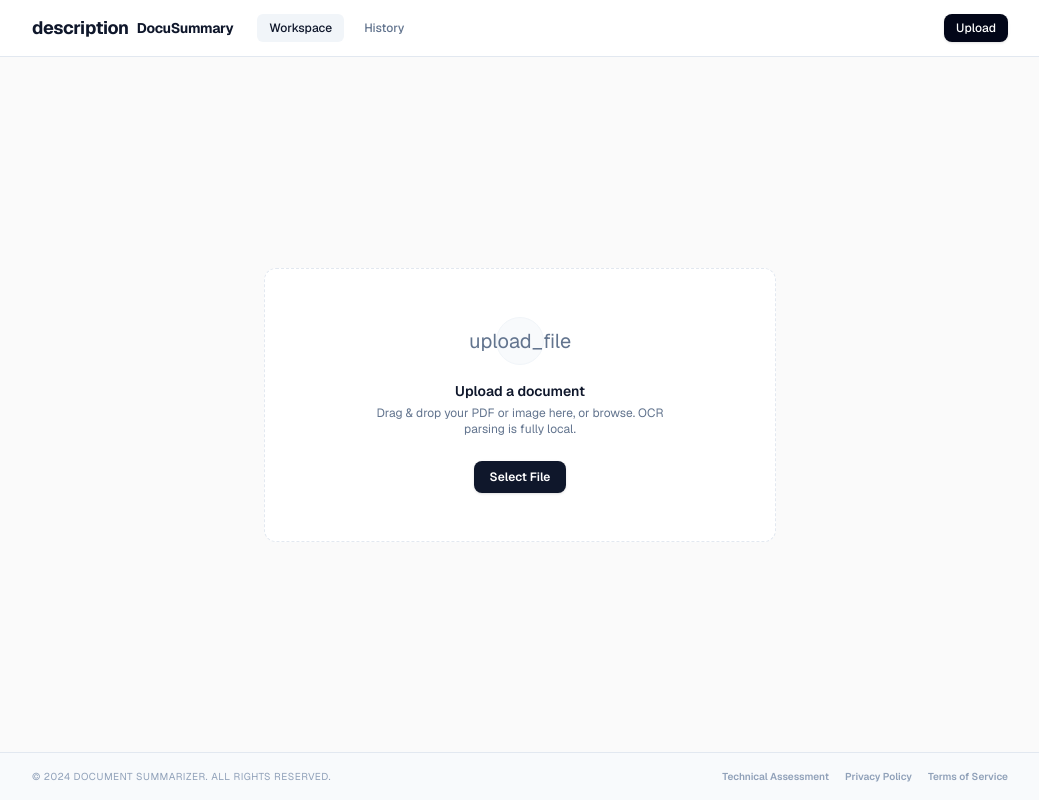
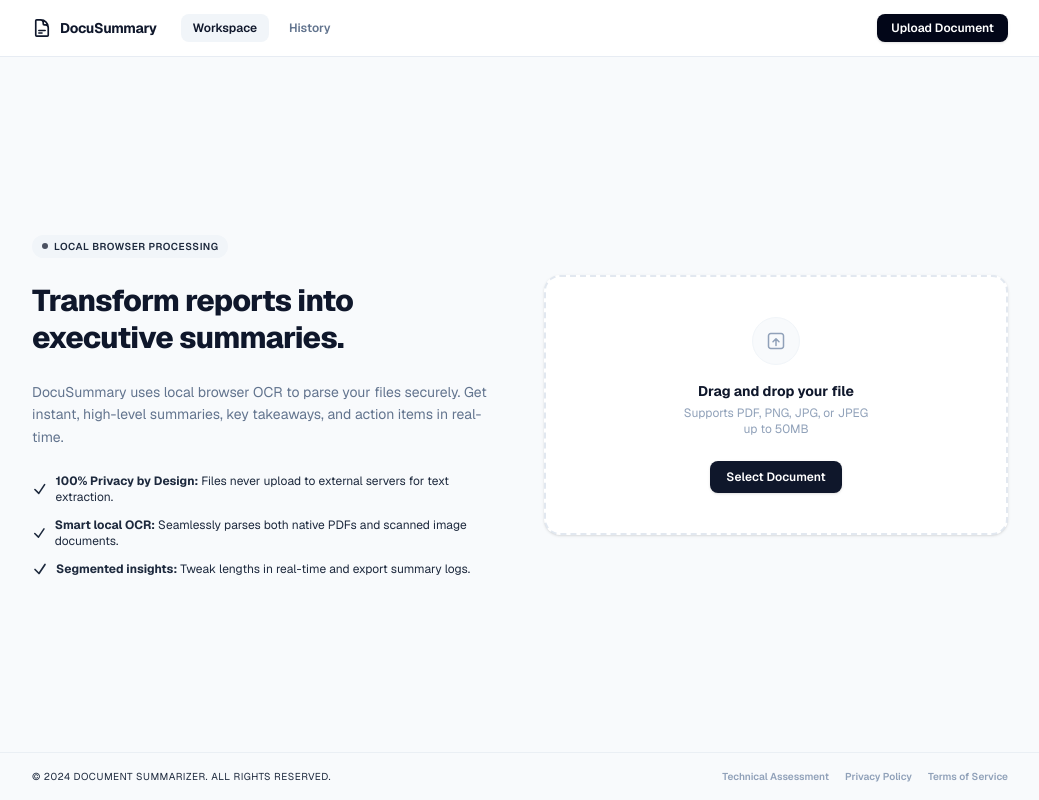
Before and after one commit to AzimAbdulla10/document-summarizer, a Next.js app: page / in a window 1280 px wide. Shown: the whole page, without its empty margins (120-1159 px from the left). Built offline with nearby package versions, Linux system fonts and the light colour scheme.

Commit message:
Redesign: Redo UI to premium-minimalist layout, replacing external icon scripts with self-contained inline SVGs and adding a SaaS features column to fill space elegantly

```diff
--- a/src/app/page.tsx
+++ b/src/app/page.tsx
@@ -370,9 +370,9 @@
   });
 
   return (
-    <div className="min-h-screen bg-[#FAFAFA] text-slate-800 flex flex-col font-sans antialiased selection:bg-slate-900 selection:text-white">
+    <div className="min-h-screen bg-[#F8FAFC] text-slate-800 flex flex-col font-sans antialiased selection:bg-slate-900 selection:text-white">
       {/* TopNavBar */}
-      <header className="bg-white border-b border-slate-200 sticky top-0 z-50">
+      <header className="bg-white border-b border-slate-200/80 sticky top-0 z-50">
         <div className="flex justify-between items-center px-6 h-14 w-full max-w-5xl mx-auto">
           {/* Logo & Brand */}
           <div className="flex items-center gap-6">
@@ -383,9 +383,9 @@
               }}
               className="font-bold text-sm text-slate-900 tracking-tight flex items-center gap-2 hover:opacity-90"
             >
-              <span className="material-symbols-outlined text-slate-900 text-[18px]" style={{ fontVariationSettings: "'FILL' 1" }}>
-                description
-              </span>
+              <svg className="w-5 h-5 text-slate-900" fill="none" stroke="currentColor" strokeWidth="2" viewBox="0 0 24 24">
+                <path strokeLinecap="round" strokeLinejoin="round" d="M19.5 14.25v-2.625a3.375 3.375 0 00-3.375-3.375h-1.5A1.125 1.125 0 0113.5 7.125v-1.5a3.375 3.375 0 00-3.375-3.375H8.25m0 12.75h7.5m-7.5 3H12M10.5 2.25H5.625c-.621 0-1.125.504-1.125 1.125v17.25c0 .621.504 1.125 1.125 1.125h12.75c.621 0 1.125-.504 1.125-1.125V11.25a9 9 0 00-9-9z" />
+              </svg>
               DocuSummary
             </button>
             <nav className="flex items-center gap-2">
@@ -394,20 +394,20 @@
                   setView("workspace");
                   setSelectedHistoryItem(null);
                 }}
-                className={`text-xs font-medium px-3 py-1.5 rounded-md transition-colors ${
+                className={`text-xs font-semibold px-3 py-1.5 rounded-lg transition-colors ${
                   view === "workspace"
                     ? "bg-slate-100 text-slate-900"
-                    : "text-slate-500 hover:text-slate-900"
+                    : "text-slate-500 hover:text-slate-900 hover:bg-slate-50"
                 }`}
               >
                 Workspace
               </button>
               <button
                 onClick={() => setView("history")}
-                className={`text-xs font-medium px-3 py-1.5 rounded-md transition-colors ${
+                className={`text-xs font-semibold px-3 py-1.5 rounded-lg transition-colors ${
                   view === "history"
                     ? "bg-slate-100 text-slate-900"
-                    : "text-slate-500 hover:text-slate-900"
+                    : "text-slate-500 hover:text-slate-900 hover:bg-slate-50"
                 }`}
               >
                 History
@@ -425,9 +425,9 @@
             />
             <button
               onClick={triggerFileSelect}
-              className="bg-slate-950 text-white text-xs font-medium px-3 py-1.5 rounded-lg hover:bg-slate-800 transition-colors shadow-sm"
+              className="bg-slate-950 text-white text-xs font-semibold px-3.5 py-1.5 rounded-lg hover:bg-slate-800 transition-colors shadow-sm"
             >
-              Upload
+              Upload Document
             </button>
           </div>
         </div>
@@ -467,7 +467,9 @@
               <div className="flex-grow overflow-y-auto">
                 {filteredHistory.length === 0 ? (
                   <div className="p-8 text-center text-slate-400 flex flex-col items-center justify-center h-full">
-                    <span className="material-symbols-outlined text-2xl mb-1 text-slate-300">folder_open</span>
+                    <svg className="w-8 h-8 text-slate-300 mb-2" fill="none" stroke="currentColor" strokeWidth="2" viewBox="0 0 24 24">
+                      <path strokeLinecap="round" strokeLinejoin="round" d="M2.25 13.5h3.86a2.25 2.25 0 012.008 1.24l.885 1.77a2.25 2.25 0 002.007 1.24h1.98a2.25 2.25 0 002.007-1.24l.885-1.77a2.25 2.25 0 012.007-1.24h3.86m-18 0h18" />
+                    </svg>
                     <p className="text-xs">No records found</p>
                   </div>
                 ) : (
@@ -490,9 +492,9 @@
                           }`}
                         >
                           <td className="py-3 px-4 font-medium text-slate-900 flex items-center gap-2">
-                            <span className="material-symbols-outlined text-[16px] text-slate-400">
-                              {item.filetype === "PDF" ? "description" : "image"}
-                            </span>
+                            <svg className="w-4 h-4 text-slate-400" fill="none" stroke="currentColor" strokeWidth="2" viewBox="0 0 24 24">
+                              <path strokeLinecap="round" strokeLinejoin="round" d="M19.5 14.25v-2.625a3.375 3.375 0 00-3.375-3.375h-1.5A1.125 1.125 0 0113.5 7.125v-1.5a3.375 3.375 0 00-3.375-3.375H8.25m0 12.75h7.5m-7.5 3H12M10.5 2.25H5.625c-.621 0-1.125.504-1.125 1.125v17.25c0 .621.504 1.125 1.125 1.125h12.75c.621 0 1.125-.504 1.125-1.125V11.25a9 9 0 00-9-9z" />
+                            </svg>
                             <span className="truncate max-w-[150px]" title={item.filename}>
                               {item.filename}
                             </span>
@@ -533,7 +535,9 @@
                       onClick={() => setSelectedHistoryItem(null)}
                       className="text-slate-400 hover:text-slate-600"
                     >
-                      <span className="material-symbols-outlined text-[16px]">close</span>
+                      <svg className="w-4 h-4" fill="none" stroke="currentColor" strokeWidth="2" viewBox="0 0 24 24">
+                        <path strokeLinecap="round" strokeLinejoin="round" d="M6 18L18 6M6 6l12 12" />
+                      </svg>
                     </button>
                   </div>
                   <div className="p-4 flex-grow overflow-y-auto flex flex-col gap-4 text-xs">
@@ -566,7 +570,9 @@
                         onClick={() => handleOpenHistoryItem(selectedHistoryItem)}
                         className="w-full bg-slate-950 text-white py-2 rounded-lg text-xs font-semibold hover:bg-slate-800 transition-colors flex items-center justify-center gap-1.5 shadow-sm"
                       >
-                        <span className="material-symbols-outlined text-[16px]">open_in_new</span>
+                        <svg className="w-3.5 h-3.5" fill="none" stroke="currentColor" strokeWidth="2" viewBox="0 0 24 24">
+                          <path strokeLinecap="round" strokeLinejoin="round" d="M13.5 6H5.25A2.25 2.25 0 003 8.25v10.5A2.25 2.25 0 005.25 21h10.5A2.25 2.25 0 0018 18.75V10.5m-10.5 6L21 3m0 0h-5.25M21 3v5.25" />
+                        </svg>
                         Open in Workspace
                       </button>
                     )}
@@ -574,14 +580,18 @@
                       onClick={() => deleteHistoryItem(selectedHistoryItem.id)}
                       className="w-full bg-transparent text-rose-600 border border-rose-100 py-2 rounded-lg text-xs font-semibold hover:bg-rose-50 transition-colors flex items-center justify-center gap-1.5"
                     >
-                      <span className="material-symbols-outlined text-[16px]">delete</span>
+                      <svg className="w-3.5 h-3.5" fill="none" stroke="currentColor" strokeWidth="2" viewBox="0 0 24 24">
+                        <path strokeLinecap="round" strokeLinejoin="round" d="M14.74 9l-.346 9m-4.788 0L9.26 9m9.968-3.21c.342.052.682.107 1.022.166m-1.022-.165L18.16 19.673a2.25 2.25 0 01-2.244 2.077H8.084a2.25 2.25 0 01-2.244-2.077L4.772 5.79m14.456 0a48.108 48.108 0 00-3.478-.397m-12 .562c.34-.059.68-.114 1.022-.165m0 0a48.11 48.11 0 013.478-.397m7.5 0v-.916c0-1.18-.91-2.164-2.09-2.201a51.964 51.964 0 00-3.32 0c-1.18.037-2.09 1.022-2.09 2.201v.916m7.5 0a48.667 48.667 0 00-7.5 0" />
+                      </svg>
                       Delete Record
                     </button>
                   </div>
                 </>
               ) : (
                 <div className="flex-grow flex flex-col items-center justify-center text-center text-slate-400 p-6 h-full">
-                  <span className="material-symbols-outlined text-xl mb-1 text-slate-300">info</span>
+                  <svg className="w-6 h-6 text-slate-300 mb-1" fill="none" stroke="currentColor" strokeWidth="2" viewBox="0 0 24 24">
+                    <path strokeLinecap="round" strokeLinejoin="round" d="M11.25 11.25l.041-.02a.75.75 0 111.063.852l-.708 2.836a.75.75 0 001.063.852l.041-.021M21 12a9 9 0 11-18 0 9 9 0 0118 0zm-9-3.75h.008v.008H12V8.25z" />
+                  </svg>
                   <p className="text-[11px]">Select a run to view specs and options.</p>
                 </div>
               )}
@@ -594,31 +604,69 @@
           <div className="flex-grow flex flex-col overflow-hidden h-full">
             {/* 1. LANDING/UPLOAD STATE */}
             {!file && !extractionError && (
-              <main className="flex-grow flex items-center justify-center p-6">
+              <main className="flex-grow flex items-center justify-center max-w-5xl mx-auto w-full px-6 py-12">
+                <div className="grid md:grid-cols-12 gap-12 items-center w-full">
+                  {/* Left Column: Context / Features */}
+                  <div className="md:col-span-6 space-y-6">
+                    <div className="inline-flex items-center gap-1.5 px-2.5 py-1 rounded-full bg-slate-100 text-slate-800 text-[10px] font-semibold uppercase tracking-wider">
+                      <span className="w-1.5 h-1.5 rounded-full bg-slate-900 animate-pulse"></span>
+                      Local Browser Processing
+                    </div>
+                    <h1 className="text-3xl font-extrabold text-slate-900 tracking-tight leading-tight">
+                      Transform reports into executive summaries.
+                    </h1>
+                    <p className="text-sm text-slate-500 leading-relaxed">
+                      DocuSummary uses local browser OCR to parse your files securely. Get instant, high-level summaries, key takeaways, and action items in real-time.
+                    </p>
+                    <div className="space-y-3 text-xs text-slate-650">
+                      <div className="flex items-center gap-2">
+                        <svg className="w-4 h-4 text-slate-800" fill="none" stroke="currentColor" strokeWidth="2.5" viewBox="0 0 24 24">
+                          <path strokeLinecap="round" strokeLinejoin="round" d="M4.5 12.75l6 6 9-13.5" />
+                        </svg>
+                        <span><strong>100% Privacy by Design:</strong> Files never upload to external servers for text extraction.</span>
+                      </div>
+                      <div className="flex items-center gap-2">
+                        <svg className="w-4 h-4 text-slate-800" fill="none" stroke="currentColor" strokeWidth="2.5" viewBox="0 0 24 24">
+                          <path strokeLinecap="round" strokeLinejoin="round" d="M4.5 12.75l6 6 9-13.5" />
+                        </svg>
+                        <span><strong>Smart local OCR:</strong> Seamlessly parses both native PDFs and scanned image documents.</span>
+                      </div>
+                      <div className="flex items-center gap-2">
+                        <svg className="w-4 h-4 text-slate-800" fill="none" stroke="currentColor" strokeWidth="2.5" viewBox="0 0 24 24">
+                          <path strokeLinecap="round" strokeLinejoin="round" d="M4.5 12.75l6 6 9-13.5" />
+                        </svg>
+                        <span><strong>Segmented insights:</strong> Tweak lengths in real-time and export summary logs.</span>
+                      </div>
+                    </div>
+                  </div>
+                  {/* Right Column: Upload Card */}
+                  <div className="md:col-span-6">
                     <div
                       onDragEnter={handleDrag}
                       onDragOver={handleDrag}
                       onDragLeave={handleDrag}
                       onDrop={handleDrop}
                       onClick={triggerFileSelect}
-                  className={`w-full max-w-lg bg-white border border-dashed rounded-xl p-12 flex flex-col items-center justify-center text-center transition-colors cursor-pointer ${
+                      className={`bg-white border-2 border-dashed rounded-2xl p-10 flex flex-col items-center justify-center text-center transition-all duration-200 shadow-sm cursor-pointer ${
                         dragActive
                           ? "border-slate-900 bg-slate-50/50"
-                      : "border-slate-200 hover:border-slate-400 bg-white"
+                          : "border-slate-200 hover:border-slate-350"
                       }`}
                     >
-                  <div className="w-12 h-12 rounded-full bg-slate-50 flex items-center justify-center mb-4 border border-slate-100">
-                    <span className="material-symbols-outlined text-xl text-slate-500">
-                      upload_file
-                    </span>
+                      <div className="w-12 h-12 rounded-full bg-slate-50 border border-slate-100 flex items-center justify-center mb-4">
+                        <svg className="w-6 h-6 text-slate-400" fill="none" stroke="currentColor" strokeWidth="1.5" viewBox="0 0 24 24">
+                          <path strokeLinecap="round" strokeLinejoin="round" d="M12 16.5V9.75m0 0l3 3m-3-3l-3 3M6.75 19.5h10.5a2.25 2.25 0 002.25-2.25V6.75a2.25 2.25 0 00-2.25-2.25H6.75A2.25 2.25 0 004.5 6.75v10.5a2.25 2.25 0 002.25 2.25z" />
+                        </svg>
                       </div>
-                  <h3 className="text-sm font-semibold text-slate-900 mb-1">Upload a document</h3>
-                  <p className="text-xs text-slate-500 max-w-xs mx-auto mb-6">
-                    Drag & drop your PDF or image here, or browse. OCR parsing is fully local.
+                      <h3 className="text-sm font-bold text-slate-900 mb-1">Drag and drop your file</h3>
+                      <p className="text-xs text-slate-400 max-w-[200px] mx-auto mb-6">
+                        Supports PDF, PNG, JPG, or JPEG up to 50MB
                       </p>
                       <button className="bg-slate-900 text-white text-xs font-semibold px-4 py-2 rounded-lg hover:bg-slate-800 transition-colors shadow-sm">
-                    Select File
+                        Select Document
                       </button>
+                    </div>
+                  </div>
                 </div>
               </main>
             )}
@@ -648,7 +696,9 @@
               <main className="flex-grow flex items-center justify-center p-6">
                 <div className="w-full max-w-sm bg-rose-50/30 border border-rose-200 rounded-xl p-8 flex flex-col text-center shadow-sm">
                   <div className="w-10 h-10 rounded-full bg-rose-100 flex items-center justify-center mx-auto mb-3">
-                    <span className="material-symbols-outlined text-rose-600 text-[18px] font-bold">warning</span>
+                    <svg className="w-5 h-5 text-rose-600" fill="none" stroke="currentColor" strokeWidth="2.5" viewBox="0 0 24 24">
+                      <path strokeLinecap="round" strokeLinejoin="round" d="M12 9v3.75m9-.75a9 9 0 11-18 0 9 9 0 0118 0zm-9 3.75h.008v.008H12v-.008z" />
+                    </svg>
                   </div>
                   <h3 className="font-semibold text-xs text-slate-950 mb-1">Processing Failed</h3>
                   <p className="text-[11px] text-slate-500 mb-5 leading-relaxed">
@@ -689,14 +739,14 @@
                   {/* Header */}
                   <div className="flex items-center justify-between px-4 py-3 border-b border-slate-100 bg-slate-50/50 flex-shrink-0">
                     <div className="flex items-center gap-2 overflow-hidden pr-2">
-                      <span className="material-symbols-outlined text-[16px] text-slate-500">
-                        {file.name.toLowerCase().endsWith(".pdf") ? "picture_as_pdf" : "image"}
-                      </span>
+                      <svg className="w-4 h-4 text-slate-500 flex-shrink-0" fill="none" stroke="currentColor" strokeWidth="2" viewBox="0 0 24 24">
+                        <path strokeLinecap="round" strokeLinejoin="round" d="M19.5 14.25v-2.625a3.375 3.375 0 00-3.375-3.375h-1.5A1.125 1.125 0 0113.5 7.125v-1.5a3.375 3.375 0 00-3.375-3.375H8.25m0 12.75h7.5m-7.5 3H12M10.5 2.25H5.625c-.621 0-1.125.504-1.125 1.125v17.25c0 .621.504 1.125 1.125 1.125h12.75c.621 0 1.125-.504 1.125-1.125V11.25a9 9 0 00-9-9z" />
+                      </svg>
                       <span className="text-xs font-semibold text-slate-900 truncate" title={file.name}>
                         {file.name}
                       </span>
                       {numPages !== null && (
-                        <span className="bg-slate-100 text-slate-500 font-mono text-[9px] px-1.5 py-0.5 rounded-full border border-slate-200">
+                        <span className="bg-slate-100 text-slate-500 font-mono text-[9px] px-1.5 py-0.5 rounded-full border border-slate-200 flex-shrink-0">
                           {numPages}p
                         </span>
                       )}
@@ -705,7 +755,9 @@
                       onClick={handleReset}
                       className="text-slate-500 hover:text-slate-900 text-xs font-medium flex items-center gap-1 transition-colors"
                     >
-                      <span className="material-symbols-outlined text-[16px]">close</span>
+                      <svg className="w-3.5 h-3.5" fill="none" stroke="currentColor" strokeWidth="2" viewBox="0 0 24 24">
+                        <path strokeLinecap="round" strokeLinejoin="round" d="M6 18L18 6M6 6l12 12" />
+                      </svg>
                       Clear
                     </button>
                   </div>
@@ -766,14 +818,19 @@
                         }}
                         className="flex items-center gap-1 px-2.5 py-1.5 bg-white border border-slate-200 text-slate-700 hover:bg-slate-50 transition-colors rounded-lg text-xs font-semibold shadow-sm"
                       >
-                        <span className="material-symbols-outlined text-[16px]">content_copy</span>
+                        <svg className="w-3.5 h-3.5" fill="none" stroke="currentColor" strokeWidth="2" viewBox="0 0 24 24">
+                          <rect x="9" y="9" width="13" height="13" rx="2" ry="2"></rect>
+                          <path d="M5 15H4a2 2 0 01-2-2V4a2 2 0 012-2h9a2 2 0 012 2v1"></path>
+                        </svg>
                         Copy
                       </button>
                       <button
                         onClick={downloadMarkdown}
                         className="flex items-center gap-1 px-2.5 py-1.5 bg-slate-900 text-white hover:bg-slate-800 transition-colors rounded-lg text-xs font-semibold shadow-sm"
                       >
-                        <span className="material-symbols-outlined text-[16px]">download</span>
+                        <svg className="w-3.5 h-3.5" fill="none" stroke="currentColor" strokeWidth="2" viewBox="0 0 24 24">
+                          <path strokeLinecap="round" strokeLinejoin="round" d="M3 16.5v2.25A2.25 2.25 0 005.25 21h13.5A2.25 2.25 0 0021 18.75V16.5M16.5 12L12 16.5m0 0L7.5 12m4.5 4.5V3" />
+                        </svg>
                         Export
                       </button>
                     </div>
@@ -844,9 +901,9 @@
       </div>
 
       {/* Footer */}
-      <footer className="bg-slate-50 border-t border-slate-200 mt-auto w-full flex-shrink-0">
+      <footer className="bg-slate-50 border-t border-slate-200/60 mt-auto w-full flex-shrink-0">
         <div className="flex flex-col md:flex-row justify-between items-center py-4 px-6 w-full max-w-5xl mx-auto gap-2 md:gap-0">
-          <span className="text-[10px] text-slate-400 uppercase tracking-wider">
+          <span className="text-[10px] text-slate-450 uppercase tracking-wider">
             © 2024 Document Summarizer. All rights reserved.
           </span>
           <nav className="flex gap-4 text-[10px] font-semibold text-slate-400">
```
Lines whose indentation alone changed are shown as unchanged.
